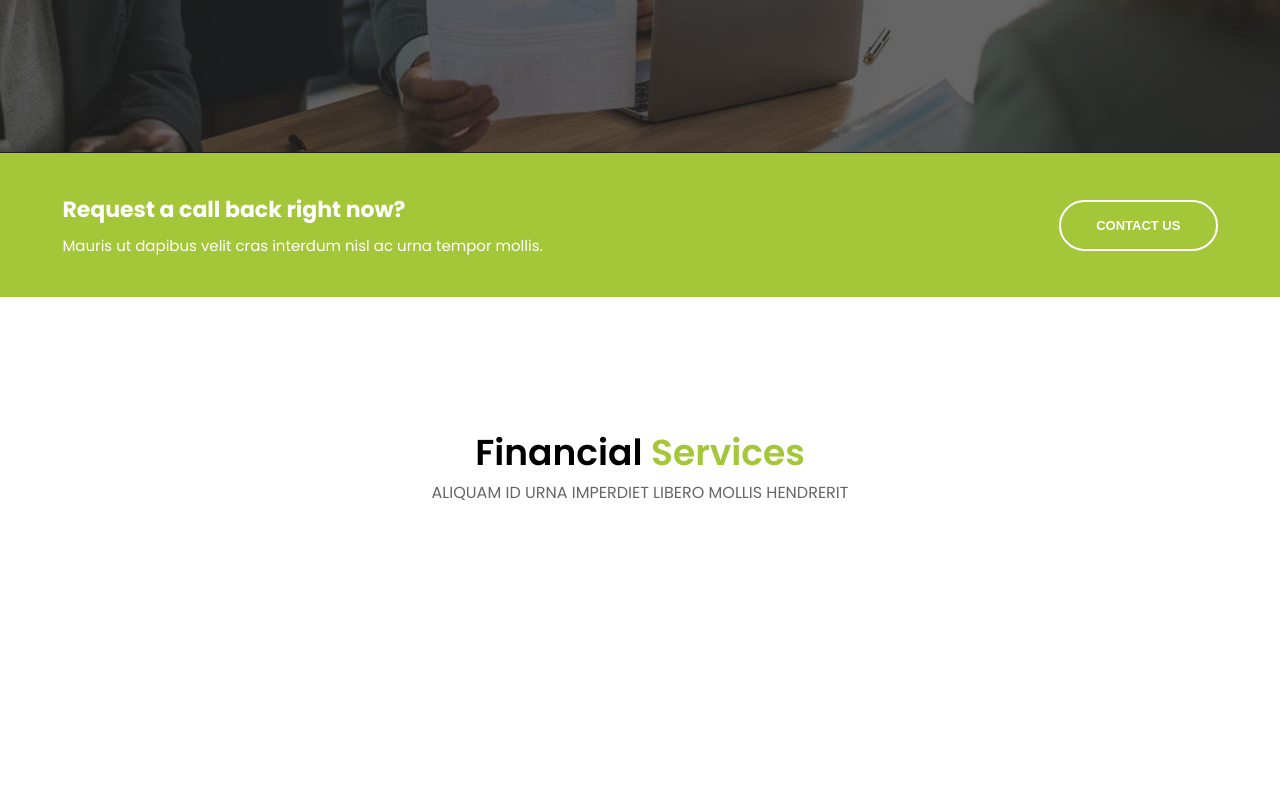
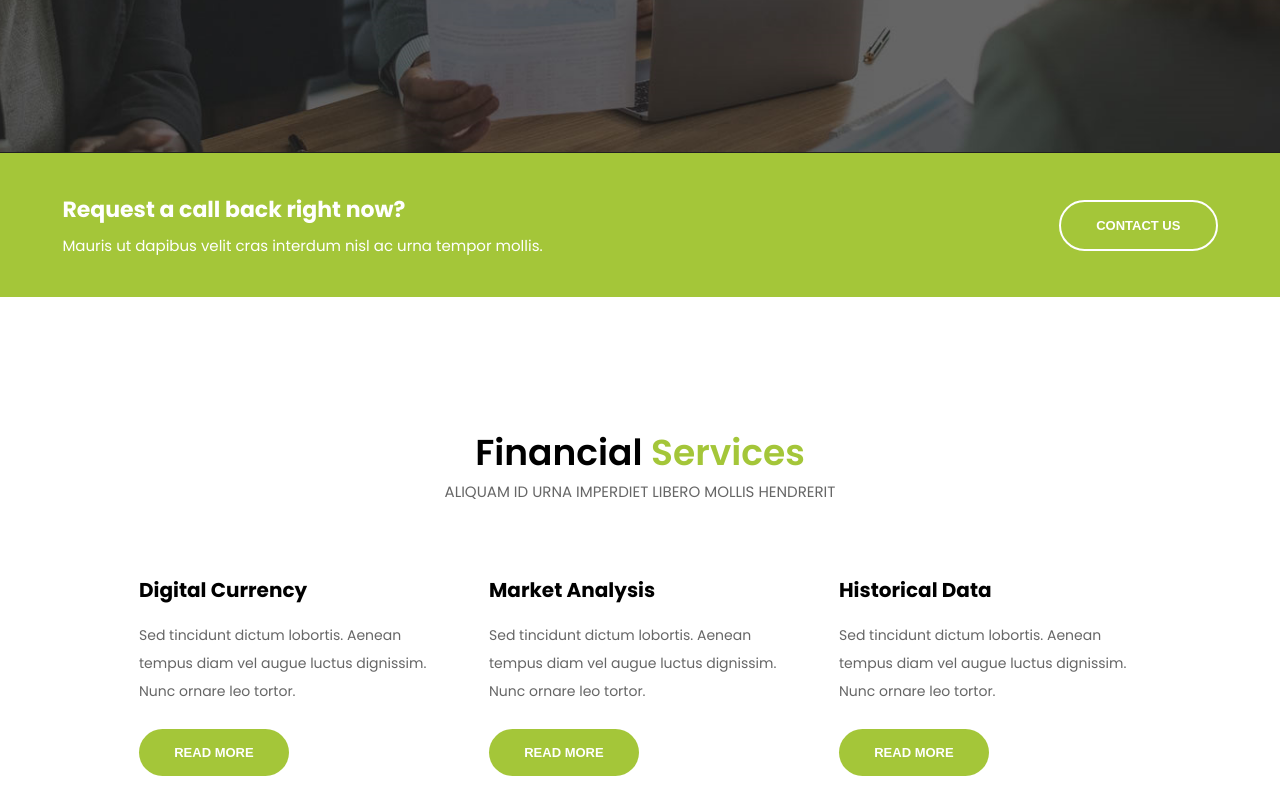
Before and after one commit to ykurebayashi/finance-site-yk, a Next.js app: page / in a window 1280 px wide. Shown: the part 693-1493 px from the top of the page. Before the commit the page ends 1198 px from the top, so only its background shows below. Built offline with nearby package versions, Linux system fonts and the light colour scheme.

Commit message:
add services content

```diff
--- a/components/Navbar.jsx
+++ b/components/Navbar.jsx
@@ -30,7 +30,7 @@ const Navbar = () => {
           </nav>
         )}
         <div className={styles.menu}>
-          <FaBars onClick={menuHandler} size="35" color="#a4c639" />
+          <FaBars onClick={menuHandler} size="30" color="#a4c639" />
         </div>
       </div>
     </header>
--- a/components/home/HomeServiceItems.jsx
+++ b/components/home/HomeServiceItems.jsx
@@ -1,17 +1,23 @@
 export const HomeServiceItems = [
   {
-    img: "../../public/imgs/homeservice1.png",
+    img: "/public/imgs/homeservice1.png",
     title: "Digital Currency",
+    description:
+      "Sed tincidunt dictum lobortis. Aenean tempus diam vel augue luctus dignissim. Nunc ornare leo tortor.",
     button: "READ MORE",
   },
   {
-    img: "../../public/imgs/homeservice2.png",
+    img: "/public/imgs/homeservice2.png",
     title: "Market Analysis",
+    description:
+      "Sed tincidunt dictum lobortis. Aenean tempus diam vel augue luctus dignissim. Nunc ornare leo tortor.",
     button: "READ MORE",
   },
   {
-    img: "../../public/imgs/homeservice3.png",
+    img: "/public/imgs/homeservice3.png",
     title: "Historical Data",
+    description:
+      "Sed tincidunt dictum lobortis. Aenean tempus diam vel augue luctus dignissim. Nunc ornare leo tortor.",
     button: "READ MORE",
   },
 ];
--- a/components/home/HomeServices.jsx
+++ b/components/home/HomeServices.jsx
@@ -1,14 +1,36 @@
 import styles from "../../styles/home/HomeServices.module.scss";
+import Image from "next/image";
+
+import { HomeServiceItems } from "./HomeServiceItems";
 
 const HomeServices = () => {
   return (
     <div className={styles.services}>
       <div className={styles.container}>
         <div className={styles.heading}>
-          <h2 className={styles.title}>
+          <h2 className={styles.head}>
             Financial <span>Services</span>
           </h2>
           <span>ALIQUAM ID URNA IMPERDIET LIBERO MOLLIS HENDRERIT</span>
+        </div>
+        <div className={styles.content}>
+          {HomeServiceItems.map((item, index) => {
+            return (
+              <div className={styles.card} key={index}>
+                {/* <Image
+                  src={item.img}
+                  alt="Service Image"
+                  width="100"
+                  height="100"
+                /> */}
+                <div className={styles.text}>
+                  <h5 className={styles.title}>{item.title}</h5>
+                  <p className={styles.description}>{item.description}</p>
+                  <button className={styles.button}>{item.button}</button>
+                </div>
+              </div>
+            );
+          })}
         </div>
       </div>
     </div>
--- a/styles/home/Hero.module.scss
+++ b/styles/home/Hero.module.scss
@@ -51,8 +51,7 @@
   }
 
   .button {
-    background-color: $lime-green;
-    border: none;
+    @include buttonGreen;
 
     &:hover {
       color: $lime-green;
--- a/styles/home/HomeServices.module.scss
+++ b/styles/home/HomeServices.module.scss
@@ -3,6 +3,8 @@
 
 .services {
   padding-block-start: 8rem;
+  width: 100%;
+
   .container {
     margin-inline: auto;
     padding-inline: $padding-content;
@@ -19,13 +21,51 @@
 
   span {
     color: $grey;
+    font-size: 15px;
   }
 
-  .title {
+  .head {
     font-weight: $semi;
     font-size: 36px;
     span {
+      font-size: 36px;
       color: $lime-green;
     }
   }
 }
+
+.content {
+  display: flex;
+  align-items: center;
+  justify-content: center;
+  flex-wrap: wrap;
+  padding-block-start: 3rem;
+
+  .card {
+    max-width: 350px;
+    .text {
+      padding-block: 1.5rem;
+      padding-inline: 1.5rem;
+      .title {
+        padding-block-end: 1rem;
+        font-size: 20px;
+      }
+
+      .description {
+        padding-block-end: 1.5rem;
+        line-height: 2;
+        font-size: 14px;
+        color: $grey;
+      }
+
+      .button {
+        @include buttonGreen;
+
+        &:hover {
+          color: $lime-green;
+          background-color: $white;
+        }
+      }
+    }
+  }
+}
--- a/styles/variables.module.scss
+++ b/styles/variables.module.scss
@@ -35,3 +35,8 @@ $header-height: 90px;
     }
   }
 }
+
+@mixin buttonGreen {
+  background-color: $lime-green;
+  border: none;
+}
```
